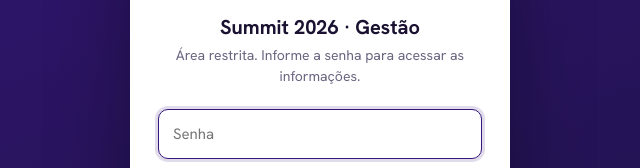
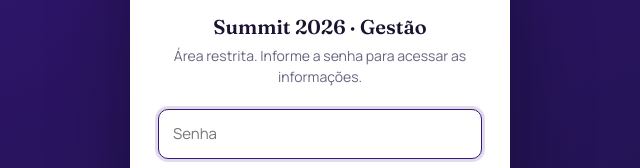
Before and after one commit to honorist/PMI_GESTAO, a plain HTML site: page index.html in a window 1280 px wide. Shown: the part 304-472 px from the top of the page, 320-960 px from the left. Drawn offline with Linux system fonts and the light colour scheme.

Commit message:
style: adota o padrao do Claude Design (creme + Fraunces/Manrope) em todas as abas

```diff
--- a/css/app.css
+++ b/css/app.css
@@ -264,8 +264,9 @@
 }
 
 .section-title {
-  font-size: 1.15rem;
-  font-weight: 700;
+  font-family: var(--font-title);
+  font-size: 1.2rem;
+  font-weight: 600;
   margin: 0 0 16px;
   color: var(--ink);
 }
--- a/css/tokens.css
+++ b/css/tokens.css
@@ -19,12 +19,13 @@
   --blue: #2F63B4;         /* azul (informação) */
   --cream: #E7E0D2;        /* creme (fundo suave alternativo) */
 
-  /* --- Tons neutros / texto --- */
-  --ink: #1A1230;          /* texto principal */
-  --muted: #6B6480;        /* texto secundário */
-  --bg: #F6F4FA;           /* fundo do corpo */
+  /* --- Tons neutros / texto (padrão Claude Design: creme/quente) --- */
+  --ink: #242016;          /* texto principal (quente, do design) */
+  --muted: #6F6149;        /* texto secundário (quente) */
+  --bg: #EBE5D8;           /* fundo do corpo (creme) */
   --card: #FFFFFF;         /* fundo de cartões */
-  --line: #E7E3EE;         /* bordas / divisores */
+  --card-cream: #F6F4EF;   /* superfície creme (igual ao cronograma) */
+  --line: #E3DBCB;         /* bordas / divisores (quente) */
 
   /* --- Formas / elevação --- */
   --rad: 16px;             /* raio padrão */
@@ -39,8 +40,9 @@
   --space-5: 24px;
   --space-6: 32px;
 
-  /* --- Tipografia --- */
-  --font: 'Hanken Grotesk', system-ui, -apple-system, 'Segoe UI', Roboto, Arial, sans-serif;
+  /* --- Tipografia (Claude Design: Fraunces nos títulos, Manrope no texto) --- */
+  --font: 'Manrope', system-ui, -apple-system, 'Segoe UI', Roboto, Arial, sans-serif;
+  --font-title: 'Fraunces', Georgia, 'Times New Roman', serif;
 }
 
 /* ============================================================
@@ -98,7 +100,8 @@ a:hover {
 h1, h2, h3, h4, h5, h6 {
   margin: 0 0 var(--space-3);
   line-height: 1.2;
-  font-weight: 700;
+  font-family: var(--font-title);
+  font-weight: 600;
   color: var(--ink);
 }
 
--- a/index.html
+++ b/index.html
@@ -6,11 +6,11 @@
   <title>PMIRS Summit 2026 · Gestão</title>
   <meta name="description" content="App interno de gestão do PMIRS Summit 2026 — Tecnopuc, Porto Alegre, 13–14 nov 2026." />
 
-  <!-- Fonte da marca: Hanken Grotesk -->
+  <!-- Fontes do design (Claude Design): Fraunces (títulos) + Manrope (texto) -->
   <link rel="preconnect" href="https://fonts.googleapis.com" />
   <link rel="preconnect" href="https://fonts.gstatic.com" crossorigin />
   <link
-    href="https://fonts.googleapis.com/css2?family=Hanken+Grotesk:wght@400;500;600;700;800&display=swap"
+    href="https://fonts.googleapis.com/css2?family=Fraunces:opsz,wght@9..144,400;9..144,500;9..144,600;9..144,700&family=Manrope:wght@400;500;600;700;800&display=swap"
     rel="stylesheet"
   />
 
```
